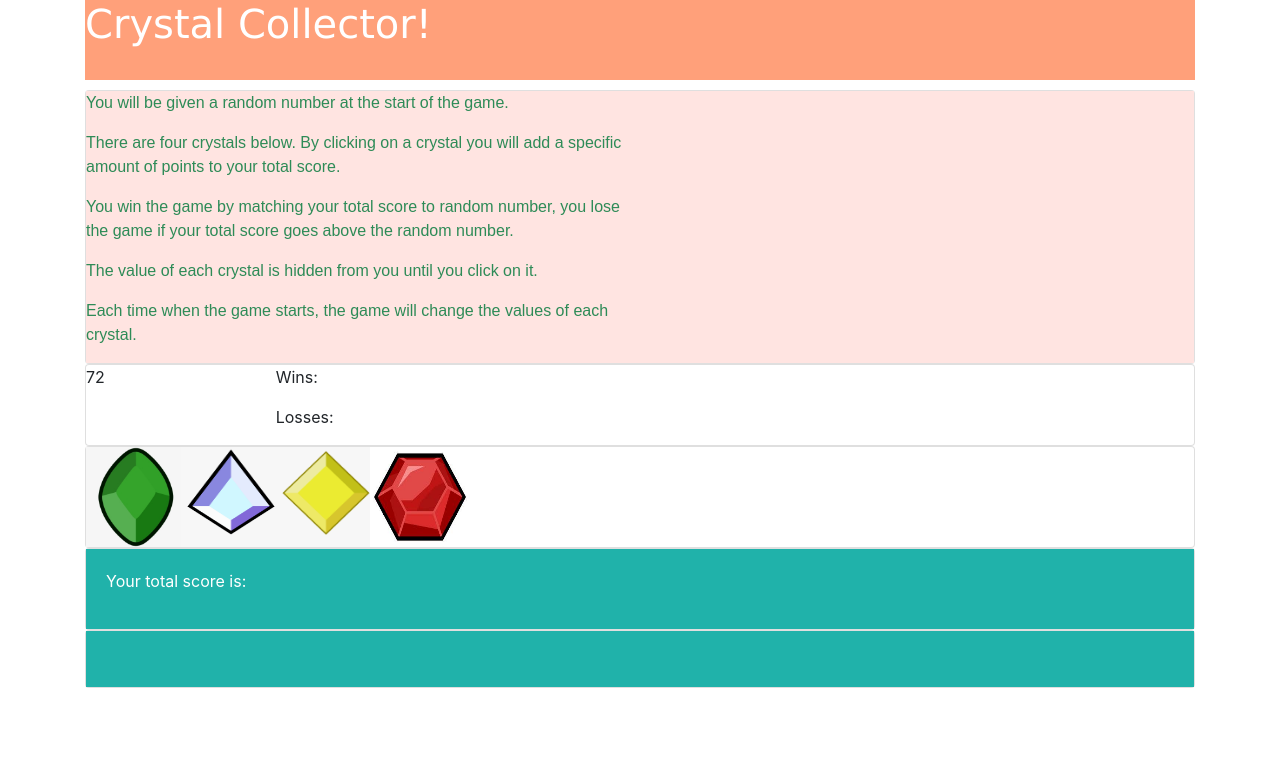
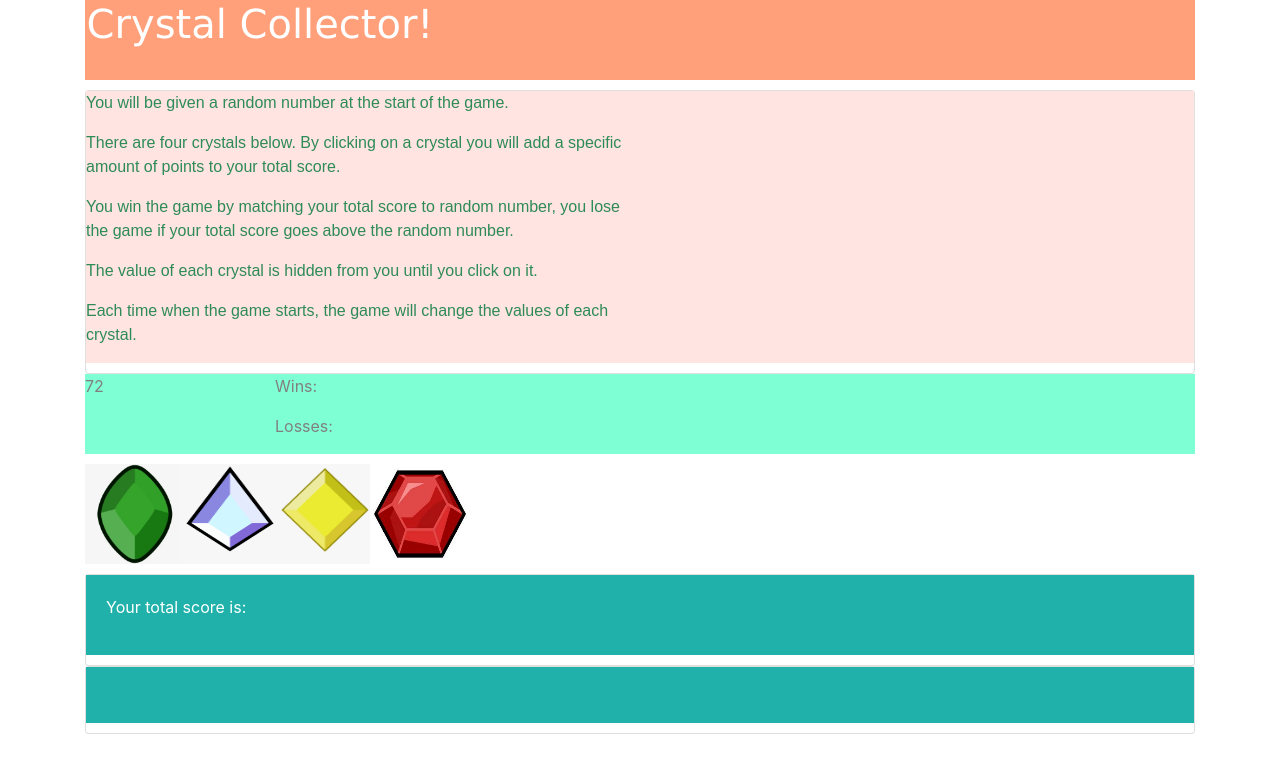
Before and after one commit to hilarykathleen/unit-4-game, a plain HTML site: page index.html in a window 1280 px wide. Drawn offline with nearby package versions, Linux system fonts and the light colour scheme.

Commit message:
basic css colors and font done

```diff
--- a/assets/css/style.css
+++ b/assets/css/style.css
@@ -6,7 +6,8 @@
     color: white;
     font-family: Verdana, Geneva, Tahoma, sans-serif;
     height: 80px;
-
+    text-align: center;
+    width: 100%;
 
 }
 
@@ -14,12 +15,22 @@
     background-color: #ffe4e1;
     font-family: Arial, Helvetica, sans-serif;
     color: #2e8b57;
-
-
+    margin-bottom: 10px;
 }
 
 .card-body {
     float: left;
     background-color: #20b2aa;
     color: white;
+    margin-bottom: 10px;
 }
+
+.card1 {
+    background-color: aquamarine;
+    color: gray;
+    margin-bottom: 10px;
+}
+
+.card2 {
+    margin-bottom: 10px;
+}
--- a/index.html
+++ b/index.html
@@ -46,7 +46,7 @@
         </div>
     </div>
 
-    <div class='card'>
+    <div class='card1'>
         <div class='row'>
             <div class='col-2'>
                 <p id='random-number-text'></p>
@@ -59,7 +59,7 @@
 
     </div>
 
-    <div class='card'>
+    <div class='card2'>
         <div class='row'>
             <div class='col-sm-1'>
                 <img src="assets/images/101-1016794_new-images-2018-free-download-diamond-clipart-black.png" id="green" width="100px" height="100px" alt="green">
@@ -76,7 +76,7 @@
         </div>
     </div>
 
-    <div class='card card-default'>
+    <div class='card'>
         <div class='card-body'>
             <p>
             Your total score is:
@@ -84,7 +84,7 @@
         </div>
     </div>
 
-    <div class='card card-default'>
+    <div class='card'>
         <div class='card-body'>
             <p id="players-score-text"></p>
         </div>
```
